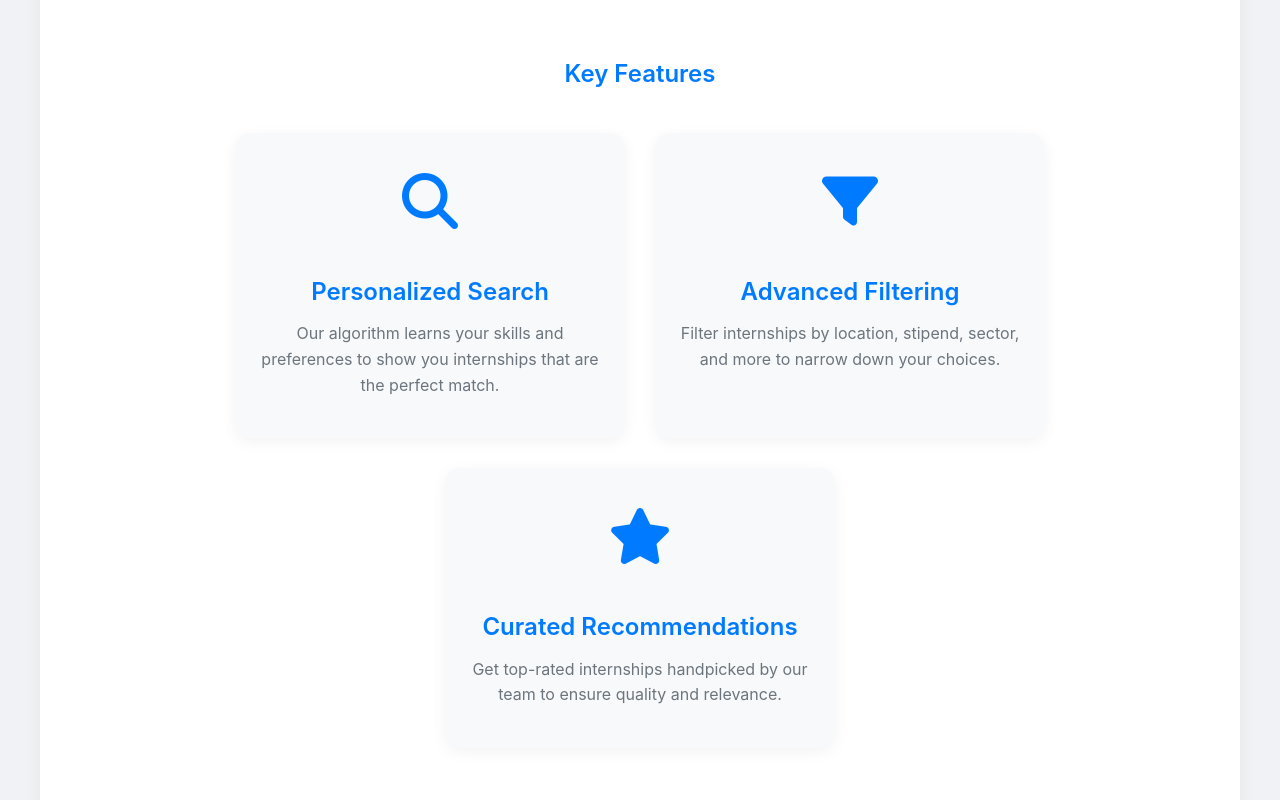
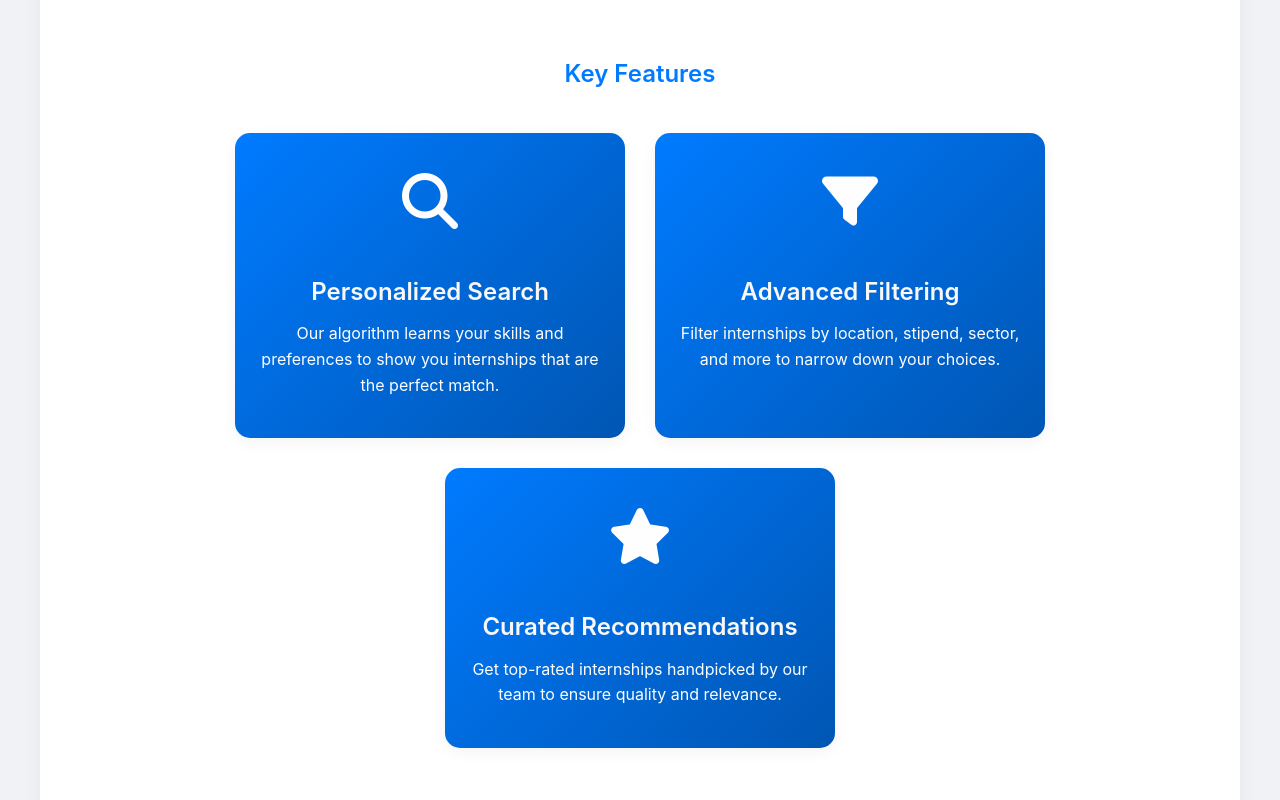
Before and after one commit to PRATAPSANAP1/SIH, a plain HTML site: page pm_dashboards_v1/index.html in a window 1280 px wide. Shown: the part 1200-2000 px from the top of the page. Drawn offline with Linux system fonts and the light colour scheme.

Commit message:
Update index.css

```diff
--- a/pm_dashboards_v1/css/index.css
+++ b/pm_dashboards_v1/css/index.css
@@ -125,8 +125,9 @@ body {
 
 .language-changer {
     padding: 8px 12px;
-    border: 1px solid #ced4da;
+    border: 1px solid #000000;
     border-radius: 8px;
+    font-weight: 600;
     margin-left: 20px;
     background-color: #f8f9fa;
     color: #495057;
@@ -255,7 +256,7 @@ body {
 }
 
 .feature-card {
-    background-color: #f8f9fa;
+     background: linear-gradient(135deg, #007bff, #0056b3);
     border-radius: 15px;
     padding: 40px 20px;
     text-align: center;
@@ -271,19 +272,19 @@ body {
 
 .feature-card i {
     font-size: 3.5rem;
-    color: #007bff;
+    color: #fefeff;
     margin-bottom: 20px;
 }
 
 .feature-card h3 {
-    color: #007bff;
+    color: #f8f8f8;
     font-size: 1.5rem;
     font-weight: 600;
     margin-bottom: 10px;
 }
 
 .feature-card p {
-    color: #6c757d;
+    color: #fcfeff;
     margin-bottom: 0;
 }
 
```
